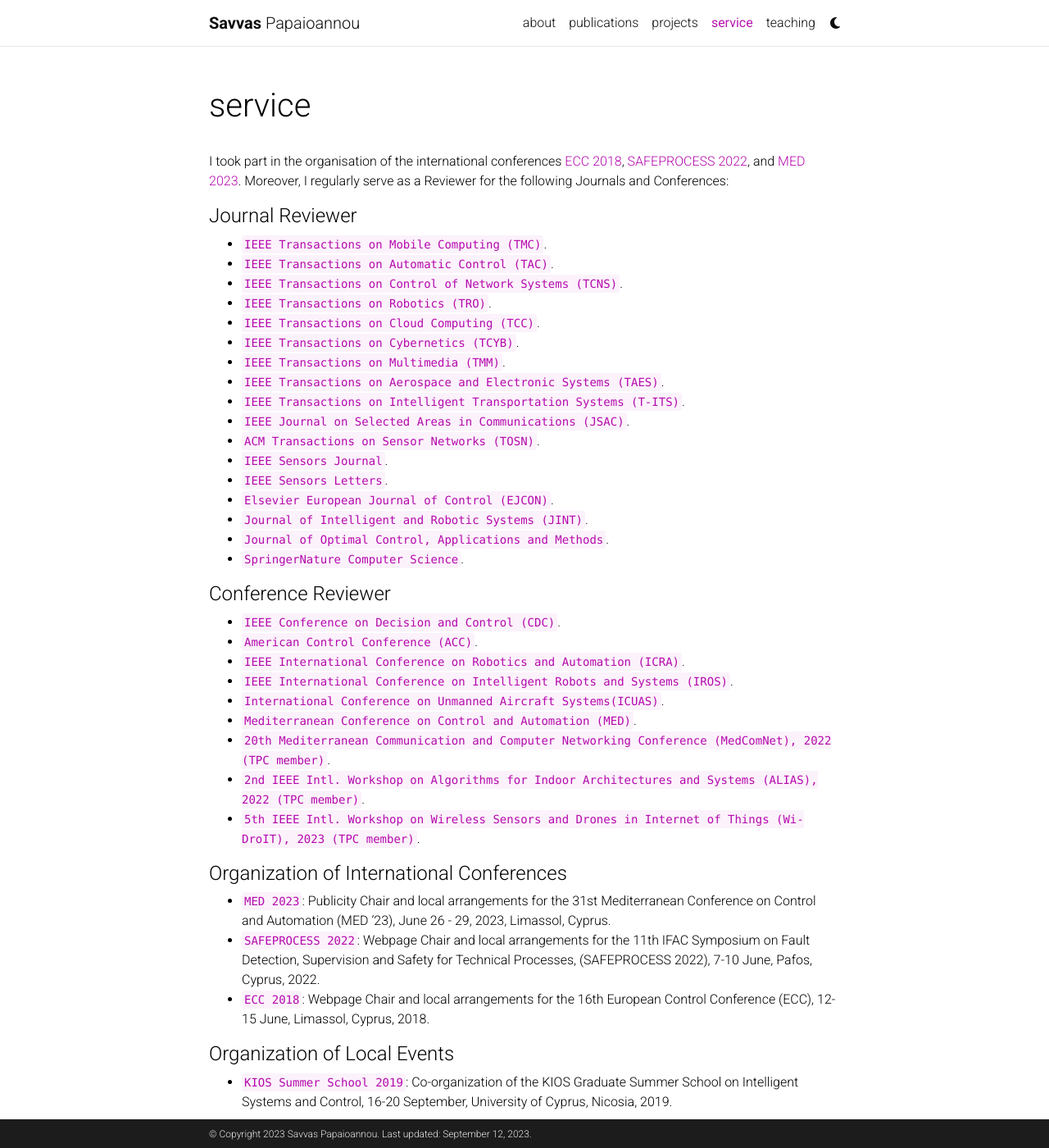
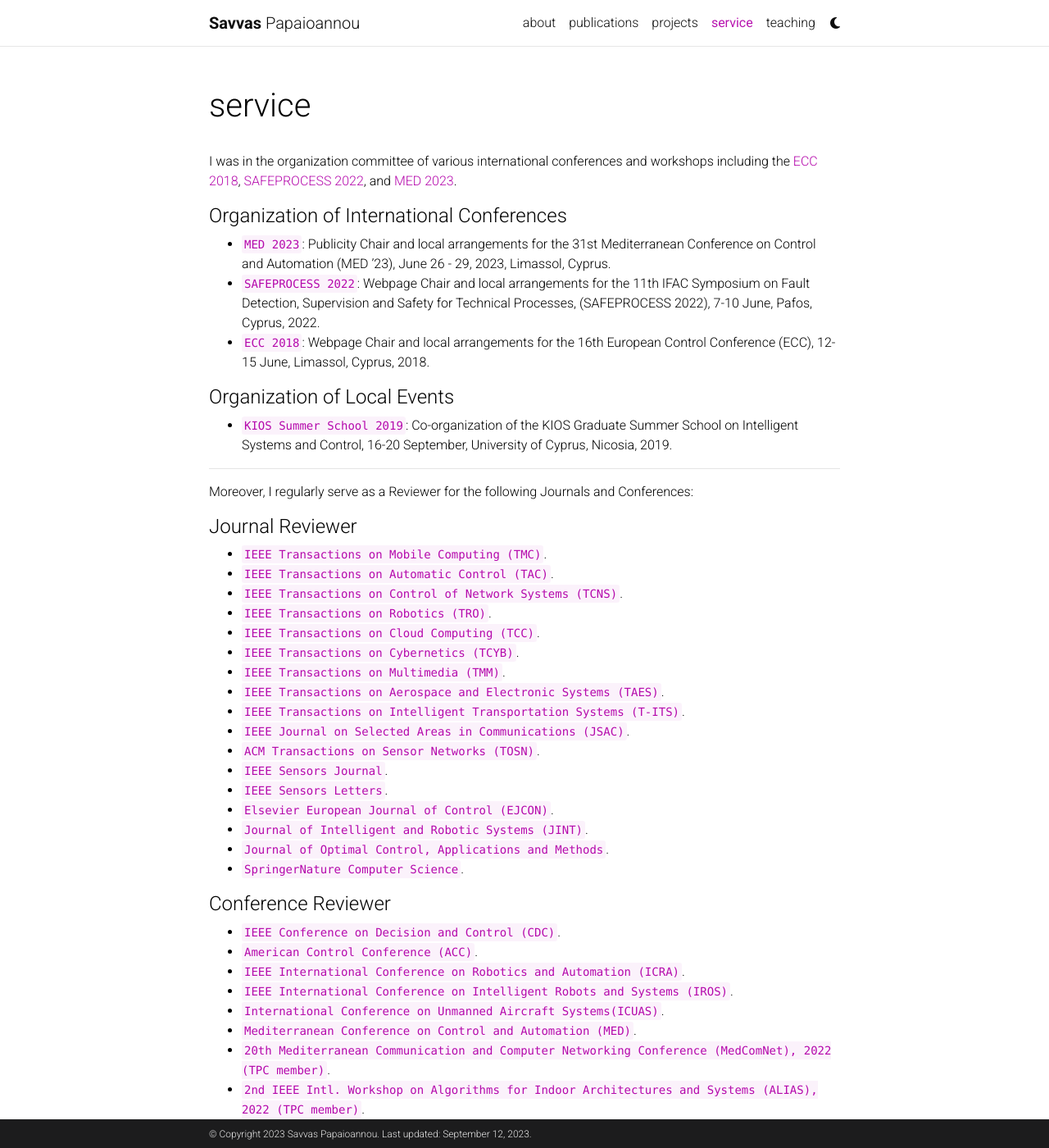
Before and after one commit to savvas-papaioannou/savvas-papaioannou.github.io, a Jekyll site: the page built from _pages/service.md, in a window 1280 px wide and 1400 px high. Shown: the whole window at 82% size. Built offline with Jekyll 4.4.1, drawn with Linux system fonts in a browser that asks for light colours; comment, search, counter and statistics services are not loaded; a style sheet for code colours, icons or effects is not loaded; some of the changed lines change nothing that is shown.

Commit message:
Update service.md

```diff
--- a/_pages/service.md
+++ b/_pages/service.md
@@ -7,7 +7,22 @@
 description:
 ---
 
-I took part in the organisation of the international conferences [ECC 2018](https://ieeexplore.ieee.org/xpl/conhome/8496738/proceeding), [SAFEPROCESS 2022](https://www.sciencedirect.com/journal/ifac-papersonline/vol/55/issue/6), and [MED 2023](https://ieeexplore.ieee.org/xpl/conhome/10185661/proceeding).
+I was in the organization committee of various international conferences and workshops including the [ECC 2018](https://ieeexplore.ieee.org/xpl/conhome/8496738/proceeding), [SAFEPROCESS 2022](https://www.sciencedirect.com/journal/ifac-papersonline/vol/55/issue/6), and [MED 2023](https://ieeexplore.ieee.org/xpl/conhome/10185661/proceeding).
+
+
+<h4>Organization of International Conferences</h4>
+
+- `MED 2023`: Publicity Chair and local arrangements for the 31st Mediterranean Conference on Control and Automation (MED ’23), June 26 - 29, 2023, Limassol, Cyprus.
+- `SAFEPROCESS 2022`: Webpage Chair and local arrangements for the 11th IFAC Symposium on Fault Detection, Supervision and Safety for Technical Processes, (SAFEPROCESS 2022), 7-10 June, Pafos, Cyprus, 2022.
+- `ECC 2018`: Webpage Chair and local arrangements for the 16th European Control Conference (ECC), 12-15 June, Limassol, Cyprus, 2018.
+
+
+<h4>Organization of Local Events</h4>
+
+- `KIOS Summer School 2019`: Co-organization of the KIOS Graduate Summer School on Intelligent Systems and Control, 16-20 September, University of Cyprus, Nicosia, 2019.
+
+<hr>
+
 Moreover, I regularly serve as a Reviewer for the following Journals and Conferences:
 
 <h4>Journal Reviewer</h4>
@@ -43,15 +58,3 @@
 - `20th Mediterranean Communication and Computer Networking Conference (MedComNet), 2022 (TPC member)`.
 - `2nd IEEE Intl. Workshop on Algorithms for Indoor Architectures and Systems (ALIAS), 2022 (TPC member)`.
 - `5th IEEE Intl. Workshop on Wireless Sensors and Drones in Internet of Things (Wi-DroIT), 2023 (TPC member)`.
-
-
-<h4>Organization of International Conferences</h4>
-
-- `MED 2023`: Publicity Chair and local arrangements for the 31st Mediterranean Conference on Control and Automation (MED ’23), June 26 - 29, 2023, Limassol, Cyprus.
-- `SAFEPROCESS 2022`: Webpage Chair and local arrangements for the 11th IFAC Symposium on Fault Detection, Supervision and Safety for Technical Processes, (SAFEPROCESS 2022), 7-10 June, Pafos, Cyprus, 2022.
-- `ECC 2018`: Webpage Chair and local arrangements for the 16th European Control Conference (ECC), 12-15 June, Limassol, Cyprus, 2018.
-
-
-<h4>Organization of Local Events</h4>
-
-- `KIOS Summer School 2019`: Co-organization of the KIOS Graduate Summer School on Intelligent Systems and Control, 16-20 September, University of Cyprus, Nicosia, 2019.
```
